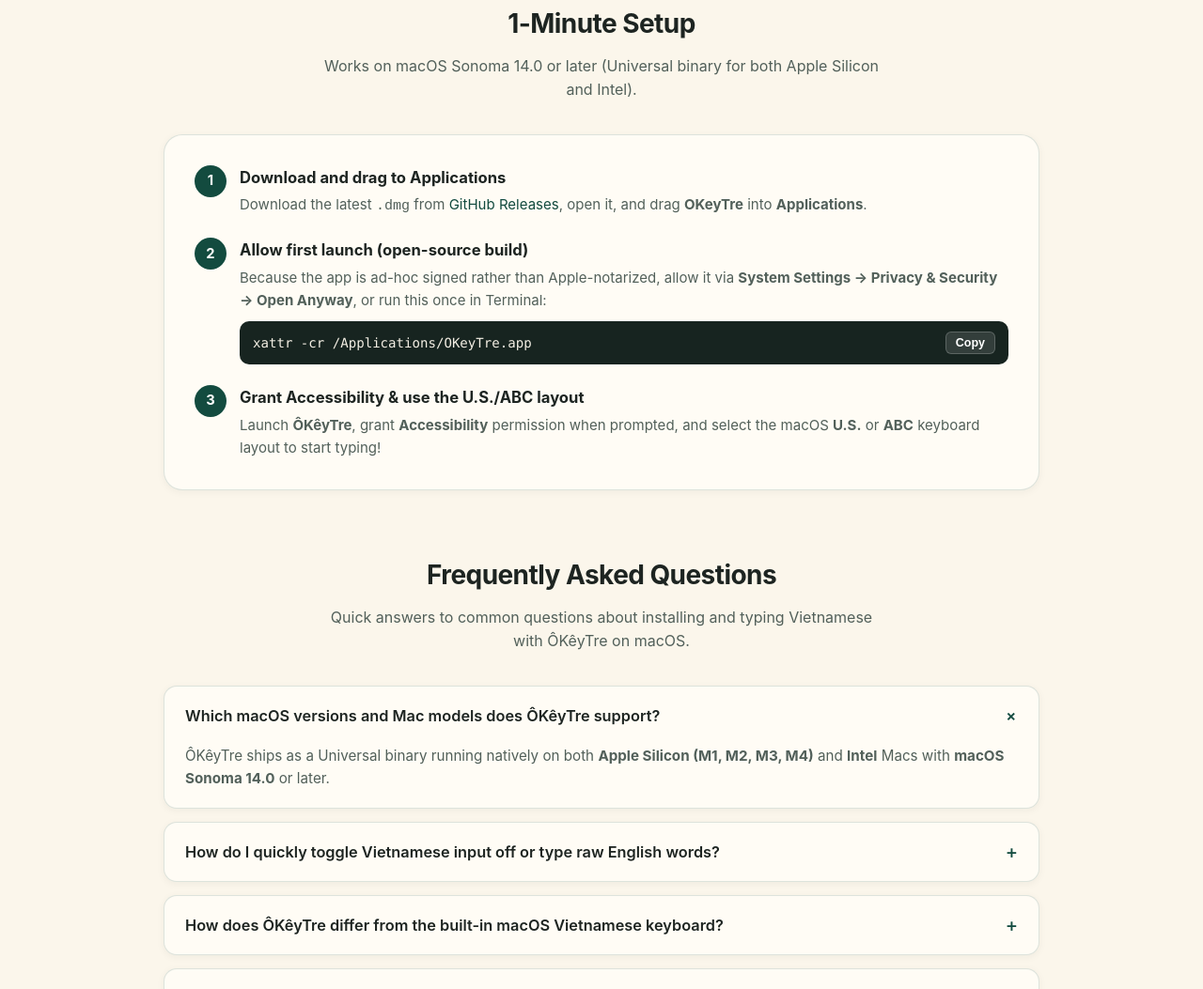
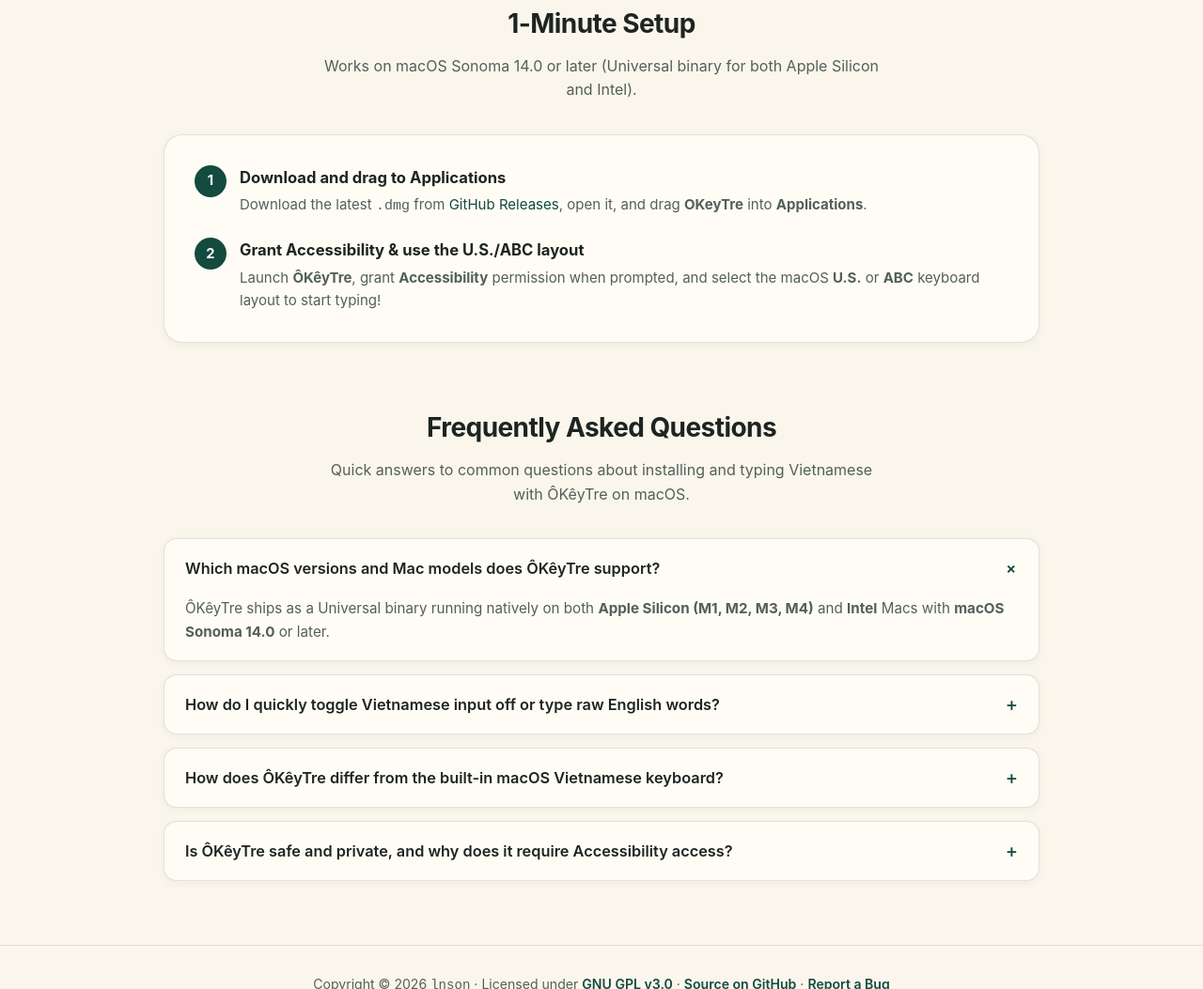
Before and after one commit to lnson/OKeyTreIME, a plain HTML site: page docs/index.html in a window 1280 px wide. Shown: the part 1767-2820 px from the top of the page at 94% size. Drawn offline with Linux system fonts and the light colour scheme.

Commit message:
Update release script & documentation

```diff
--- a/docs/index.html
+++ b/docs/index.html
@@ -612,37 +612,6 @@
       color: var(--ink-muted);
     }
 
-    .code-block {
-      margin-top: 10px;
-      background: var(--code-bg);
-      color: var(--code-ink);
-      border-radius: 10px;
-      padding: 11px 14px;
-      display: flex;
-      align-items: center;
-      justify-content: space-between;
-      gap: 12px;
-      font-family: ui-monospace, SFMono-Regular, Menlo, monospace;
-      font-size: 0.88rem;
-      overflow-x: auto;
-    }
-
-    .copy-btn {
-      background: rgba(255, 255, 255, 0.12);
-      color: #fff;
-      border: 1px solid rgba(255, 255, 255, 0.2);
-      border-radius: 6px;
-      padding: 4px 10px;
-      font-size: 0.78rem;
-      font-weight: 600;
-      cursor: pointer;
-      flex-shrink: 0;
-    }
-
-    .copy-btn:hover {
-      background: rgba(255, 255, 255, 0.22);
-    }
-
     /* FAQ */
     .faq-list {
       display: grid;
@@ -1006,24 +975,6 @@
           <li class="step">
             <div class="step-num" aria-hidden="true">2</div>
             <div>
-              <h3 lang="vi">Cho phép mở lần đầu (ứng dụng mã nguồn mở)</h3>
-              <h3 lang="en">Allow first launch (open-source build)</h3>
-              <p lang="vi">
-                Vì ứng dụng được ký ad-hoc (không qua tài khoản trả phí của Apple), hãy vào <strong>System Settings → Privacy &amp; Security → Open Anyway</strong>, hoặc chạy lệnh sau trong Terminal:
-              </p>
-              <p lang="en">
-                Because the app is ad-hoc signed rather than Apple-notarized, allow it via <strong>System Settings → Privacy &amp; Security → Open Anyway</strong>, or run this once in Terminal:
-              </p>
-              <div class="code-block">
-                <span id="xattr-cmd">xattr -cr /Applications/OKeyTre.app</span>
-                <button type="button" class="copy-btn" id="copy-btn">Copy</button>
-              </div>
-            </div>
-          </li>
-
-          <li class="step">
-            <div class="step-num" aria-hidden="true">3</div>
-            <div>
               <h3 lang="vi">Cấp quyền Trợ năng &amp; dùng bàn phím U.S./ABC</h3>
               <h3 lang="en">Grant Accessibility &amp; use the U.S./ABC layout</h3>
               <p lang="vi">
@@ -1242,18 +1193,6 @@
           setLang(lang, { persist: true, updateUrl: true, updateCanonical: true });
         });
       });
-
-      const copyBtn = document.getElementById("copy-btn");
-      const cmdText = document.getElementById("xattr-cmd").textContent;
-      copyBtn.addEventListener("click", () => {
-        navigator.clipboard.writeText(cmdText).then(() => {
-          const prev = copyBtn.textContent;
-          copyBtn.textContent = "Copied!";
-          setTimeout(() => {
-            copyBtn.textContent = prev;
-          }, 1500);
-        });
-      });
     })();
   </script>
 </body>
```
Also changed, not shown: 1 other file.
